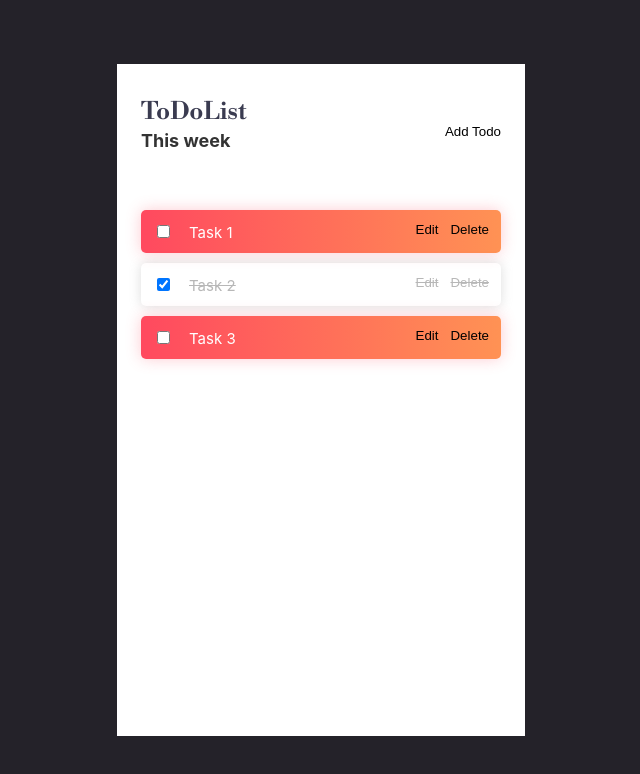
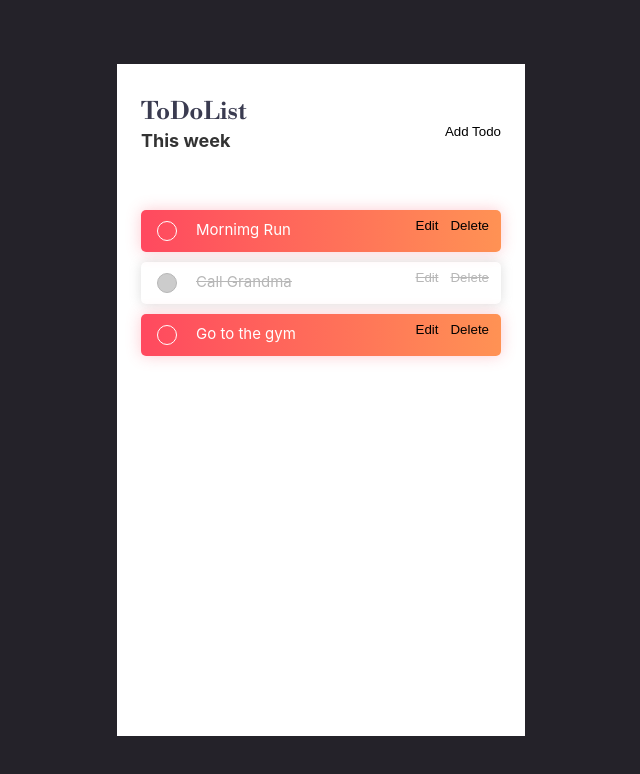
Before and after one commit to HDEUN/mini-project-todo, a React (Create React App) app: page /list in a window 1280 px wide. Shown: the top 774 px of the page, without its empty margins (319-959 px from the left). Built offline with nearby package versions, Linux system fonts and the light colour scheme.

Commit message:
checkbox style edit

```diff
--- a/src/components/TodoList.css
+++ b/src/components/TodoList.css
@@ -43,10 +43,11 @@
   background: linear-gradient(to right, #FF495F, #FF9254);
   color: white;
   border-radius: 5px;
-  padding: 12px;
+  padding: 8px 12px;
   overflow: hidden;
   cursor: pointer;
   box-shadow: 0px 0px 15px #f95c6f52;
+  line-height: 1.6;
 }
 
 .list-wrapper .TodoList label {
@@ -58,3 +59,22 @@
   float: right;
   margin-left: 12px;
 }
+
+input[type="checkbox"] {
+  -webkit-appearance: none;
+  -moz-appearance: none;
+  appearance: none;
+  width: 20px;
+  height: 20px;
+  border-radius: 50%;
+  border: 1px solid #fff;
+  outline: none;
+  cursor: pointer;
+  transition: all 0.3s ease-in-out;
+  float: left;
+}
+
+input[type="checkbox"]:checked {
+  background-color: #ccc;
+  border: 1px solid #b7b7b7;
+}
--- a/src/components/TodoList.js
+++ b/src/components/TodoList.js
@@ -9,9 +9,9 @@ Modal.setAppElement('#root');
 
 function TodoList() {
     const [todos, setTodos] = useState([
-        { id: 1, text: 'Task 1', completed: false },
-        { id: 2, text: 'Task 2', completed: true },
-        { id: 3, text: 'Task 3', completed: false }
+        { id: 1, text: 'Mornimg Run', completed: false },
+        { id: 2, text: 'Call Grandma', completed: true },
+        { id: 3, text: 'Go to the gym', completed: false }
     ]);
     const [inputValue, setInputValue] = useState('');
     const [isModalOpen, setIsModalOpen] = useState(false);
```
